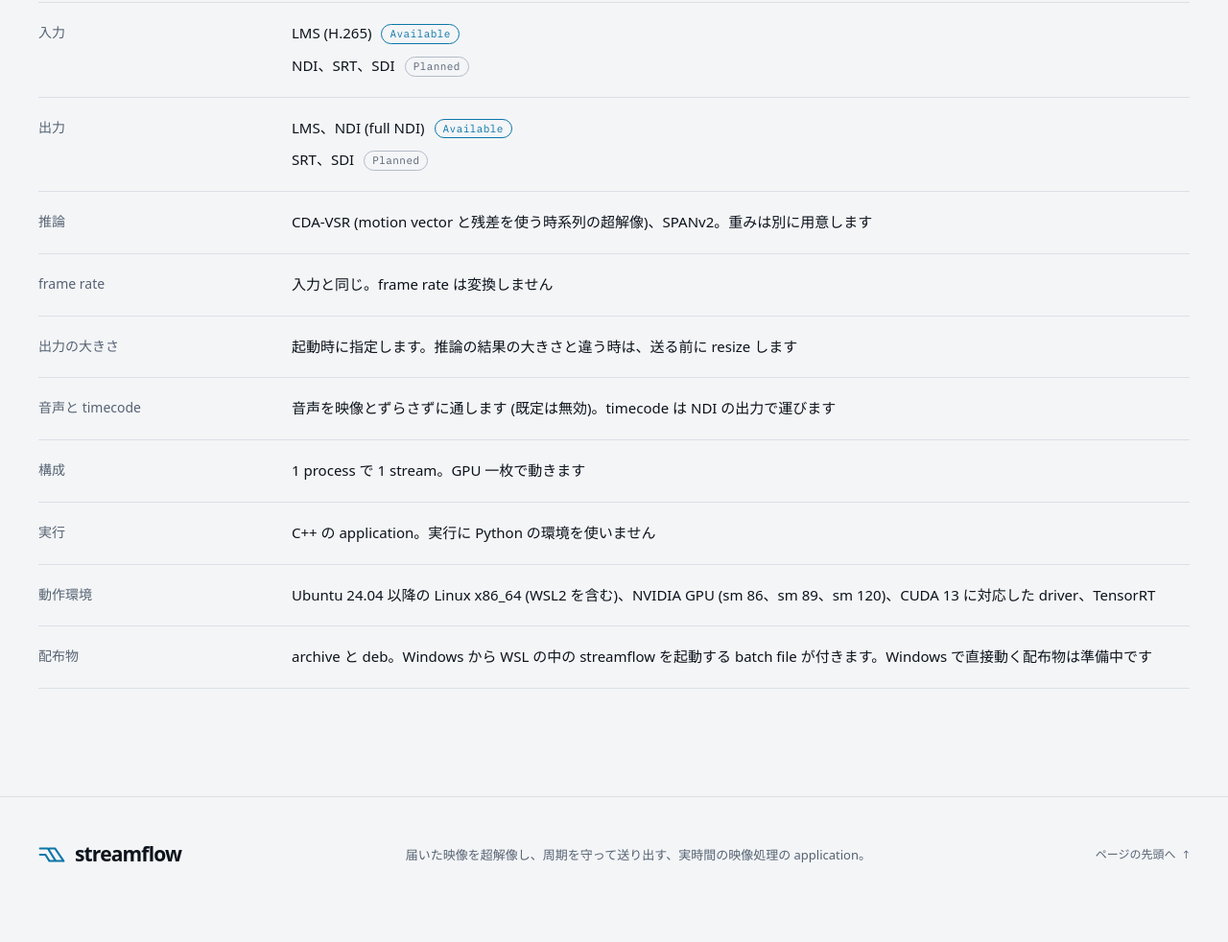
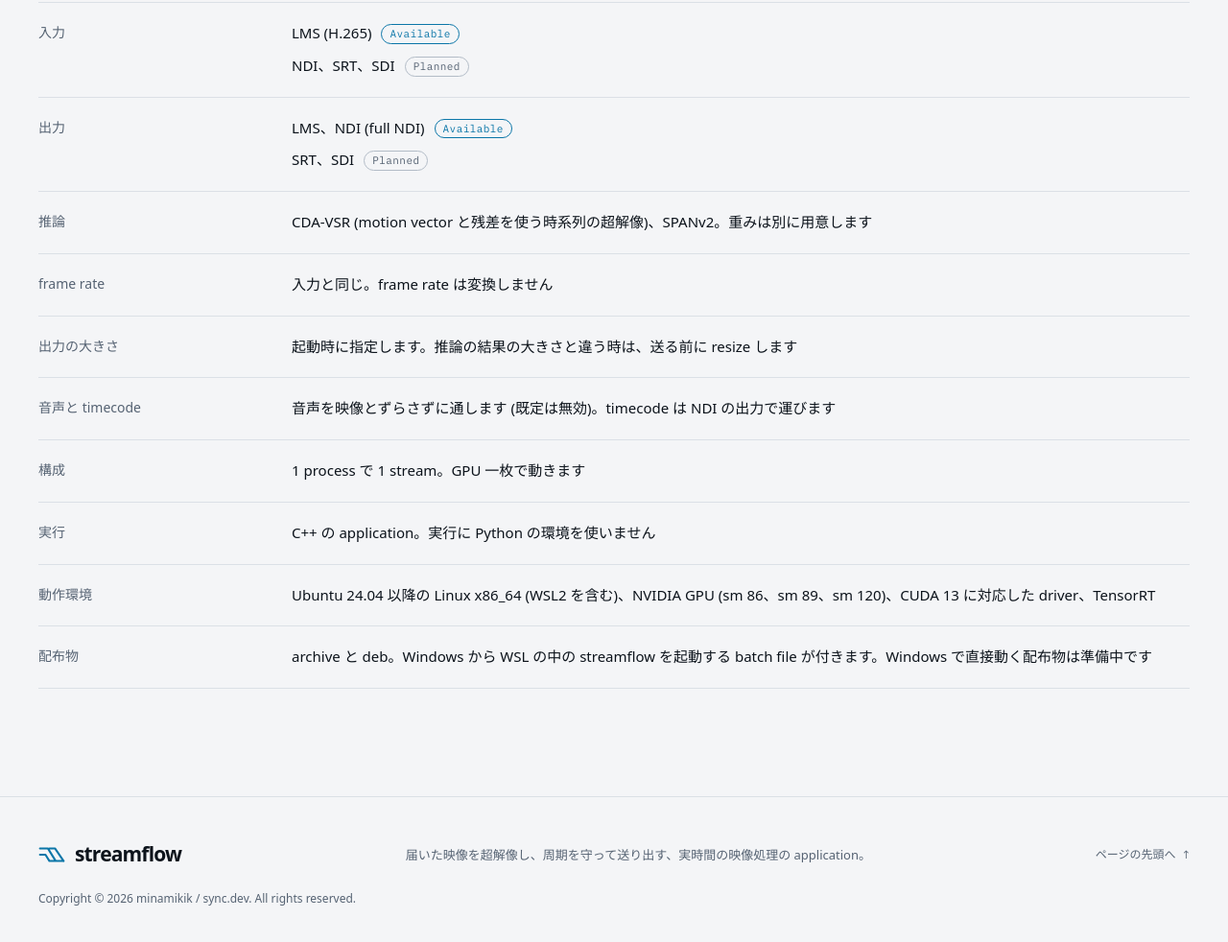
Before and after one commit to sync-dev-org/streamflow, a plain HTML site: page docs/intro/index.html in a window 1280 px wide. Shown: the part 7697-8679 px from the top of the page at 96% size. Before the commit the page ends 8647 px from the top, so only its background shows below. Drawn offline with Linux system fonts and the light colour scheme; a web font is replaced by a local one.

Commit message:
Add the copyright notice

```diff
--- a/docs/intro/index.html
+++ b/docs/intro/index.html
@@ -251,6 +251,7 @@
     .foot p { font-size: 13px; color: var(--muted); }
     .foot .top { font-family: var(--mono); font-size: 12px; color: var(--muted); white-space: nowrap; }
     .foot .top:hover { color: var(--accent); }
+    .copy { margin-top: 16px; font-size: 12px; color: var(--muted); }
 
     @media (max-width: 1080px) {
       .wrap { width: calc(100% - 64px); }
@@ -1148,6 +1149,7 @@
       <p>届いた映像を超解像し、周期を守って送り出す、実時間の映像処理の application。</p>
       <a class="top" href="#top">ページの先頭へ ↑</a>
     </div>
+    <p class="copy wrap">Copyright © 2026 minamikik / sync.dev. All rights reserved.</p>
   </footer>
 </body>
 </html>
```
Also changed, not shown: 1 other file.
